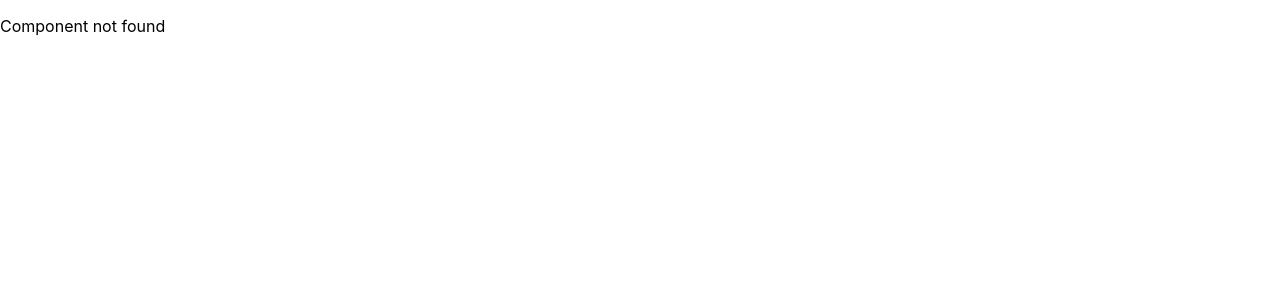
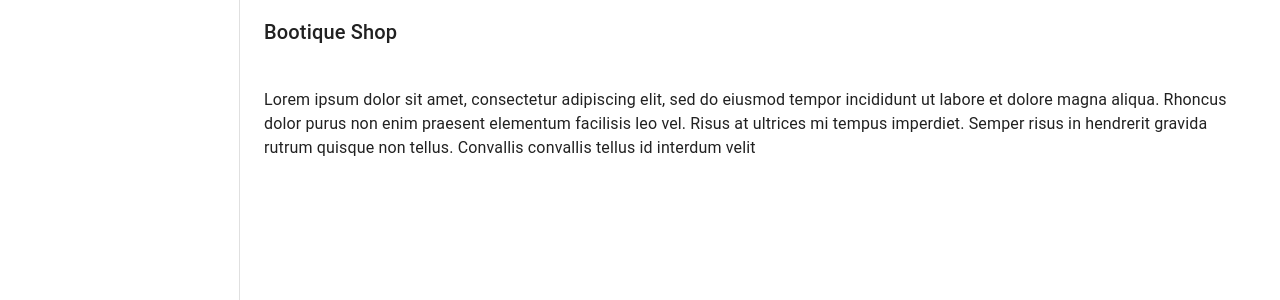
Before and after one commit to OdidaProtas/Ngong, a React (Vite) app: page / in a window 1280 px wide. Before the commit this address had no page. Shown: the top 300 px of the page. Built offline with nearby package versions, Linux system fonts and the light colour scheme.

Commit message:
add navigation components

```diff
--- a/package.json
+++ b/package.json
@@ -9,6 +9,7 @@
   "dependencies": {
     "@emotion/react": "^11.4.1",
     "@emotion/styled": "^11.3.0",
+    "@mui/icons-material": "^5.0.1",
     "@mui/material": "^5.0.1",
     "@mui/styles": "^5.0.1",
     "react": "^17.0.0",
--- a/src/App.tsx
+++ b/src/App.tsx
@@ -1,9 +1,7 @@
 import AppNavigation from "./navigation/AppNavigation";
 
 function App() {
-  return (
-      <AppNavigation />
-  );
+  return <AppNavigation />;
 }
 
 export default App;
--- /dev/null
+++ b/src/components/DrawerComponent/DrawerComponent.tsx
@@ -0,0 +1,74 @@
+import Divider from "@mui/material/Divider/Divider";
+import List from "@mui/material/List/List";
+import ListItem from "@mui/material/ListItem/ListItem";
+import ListItemIcon from "@mui/material/ListItemIcon/ListItemIcon";
+import ListItemText from "@mui/material/ListItemText/ListItemText";
+import Toolbar from "@mui/material/Toolbar/Toolbar";
+
+import Drawer from "@mui/material/Drawer";
+import InboxIcon from "@mui/icons-material/MoveToInbox";
+import MailIcon from "@mui/icons-material/Mail";
+import Box from "@mui/material/Box/Box";
+
+const drawer = (
+  <div>
+    <Toolbar />
+  </div>
+);
+
+interface DrawerComponentInterface {
+  container: any;
+  mobileOpen: any;
+  handleDrawerToggle: any;
+  drawerWidth: any;
+}
+
+export default function DrawerComponent({
+  container,
+  mobileOpen,
+  handleDrawerToggle,
+  drawerWidth,
+}: DrawerComponentInterface) {
+  return (
+    <>
+      <Box
+        component="nav"
+        sx={{ width: { sm: drawerWidth }, flexShrink: { sm: 0 } }}
+        aria-label="mailbox folders"
+      >
+        {/* The implementation can be swapped with js to avoid SEO duplication of links. */}
+        <Drawer
+          container={container}
+          variant="temporary"
+          open={mobileOpen}
+          onClose={handleDrawerToggle}
+          ModalProps={{
+            keepMounted: true, // Better open performance on mobile.
+          }}
+          sx={{
+            display: { xs: "block", sm: "none" },
+            "& .MuiDrawer-paper": {
+              boxSizing: "border-box",
+              width: drawerWidth,
+            },
+          }}
+        >
+          {drawer}
+        </Drawer>
+        <Drawer
+          variant="permanent"
+          sx={{
+            display: { xs: "none", sm: "block" },
+            "& .MuiDrawer-paper": {
+              boxSizing: "border-box",
+              width: drawerWidth,
+            },
+          }}
+          open
+        >
+          {drawer}
+        </Drawer>
+      </Box>
+    </>
+  );
+}
--- /dev/null
+++ b/src/components/NavbarComponent/NavbarComponent.styles.ts
@@ -0,0 +1,12 @@
+import { Theme } from "@mui/material";
+import { createStyles, makeStyles } from "@mui/styles";
+
+const useStyles = makeStyles((theme: Theme) =>
+  createStyles({
+    appBar: {
+      elevation: 0,
+    },
+  })
+);
+
+export default useStyles;
--- /dev/null
+++ b/src/components/NavbarComponent/NavbarComponent.tsx
@@ -0,0 +1,43 @@
+import React from "react";
+import AppBar from "@mui/material/AppBar";
+import IconButton from "@mui/material/IconButton";
+import MenuIcon from "@mui/icons-material/Menu";
+import Toolbar from "@mui/material/Toolbar";
+import Typography from "@mui/material/Typography";
+import useStyles from "./NavbarComponent.styles";
+
+const drawerWidth = 240;
+
+export default function NavbarComponent() {
+  const handleDrawerToggle = () => {};
+  const classes = useStyles();
+  return (
+    <>
+      <AppBar
+        position="fixed"
+        sx={{
+          width: { sm: `calc(100% - ${drawerWidth}px)` },
+          ml: { sm: `${drawerWidth}px` },
+        }}
+        color="transparent"
+        elevation={0}
+        className={classes.appBar}
+      >
+        <Toolbar>
+          <IconButton
+            color="inherit"
+            aria-label="open drawer"
+            edge="start"
+            onClick={handleDrawerToggle}
+            sx={{ mr: 2, display: { sm: "none" } }}
+          >
+            <MenuIcon />
+          </IconButton>
+          <Typography variant="h6" noWrap component="div">
+            Bootique Shop
+          </Typography>
+        </Toolbar>
+      </AppBar>
+    </>
+  );
+}
--- a/src/components/index.ts
+++ b/src/components/index.ts
@@ -3,11 +3,15 @@
 import LogoComponent from "./LogoComponent/LogoComponent";
 import SignInWithGoogleComponent from "./SignInWithGoogleComponent/SignInWithGoogleComponent";
 import AuthenticationFormComponent from "./AuthenticationFormComponent/AuthenticationFormComponent";
+import NavbarComponent from "./NavbarComponent/NavbarComponent";
+import DrawerComponent from "./DrawerComponent/DrawerComponent";
 
 export {
   OnboardingComponent,
   StyledBackground,
   LogoComponent,
   AuthenticationFormComponent,
-  SignInWithGoogleComponent
+  SignInWithGoogleComponent,
+  NavbarComponent,
+  DrawerComponent,
 };
--- a/src/navigation/AppNavigation.tsx
+++ b/src/navigation/AppNavigation.tsx
@@ -1,11 +1,14 @@
 import { BrowserRouter as Router, Switch, Route } from "react-router-dom";
-import { RegistrationScreen, LoginScreen } from "../screens";
+import { RegistrationScreen, LoginScreen, HomeScreen } from "../screens";
 import NotFoundScreen from "../screens/NotFoundScreen/NotFoundScreen";
 
 export default function AppNavigation() {
   return (
     <Router>
       <Switch>
+        <Route exact path="/">
+          <HomeScreen />
+        </Route>
         <Route exact path="/registration">
           <RegistrationScreen />
         </Route>
@@ -13,7 +16,7 @@
           <LoginScreen />
         </Route>
         <Route path="**">
-          <NotFoundScreen/>
+          <NotFoundScreen />
         </Route>
       </Switch>
     </Router>
--- /dev/null
+++ b/src/screens/HomeScreen/HomeScreen.tsx
@@ -0,0 +1,47 @@
+import * as React from "react";
+import Box from "@mui/material/Box";
+import CssBaseline from "@mui/material/CssBaseline";
+import Toolbar from "@mui/material/Toolbar";
+import Typography from "@mui/material/Typography";
+import { NavbarComponent, DrawerComponent } from "../../components";
+
+const drawerWidth = 240;
+
+interface Props {
+  window?: () => Window;
+}
+
+export default function HomeScreen(props: Props) {
+  const { window } = props;
+  const [mobileOpen, setMobileOpen] = React.useState(false);
+
+  const handleDrawerToggle = () => {
+    setMobileOpen(!mobileOpen);
+  };
+
+  const container =
+    window !== undefined ? () => window().document.body : undefined;
+
+  return (
+    <Box sx={{ display: "flex" }}>
+      <CssBaseline />
+      <NavbarComponent />
+      <DrawerComponent
+        container={container}
+        mobileOpen={mobileOpen}
+        handleDrawerToggle={handleDrawerToggle}
+        drawerWidth={drawerWidth}
+      />
+      <Box component="main" sx={{ flexGrow: 1, p: 3 }}>
+        <Toolbar />
+        <Typography paragraph>
+          Lorem ipsum dolor sit amet, consectetur adipiscing elit, sed do
+          eiusmod tempor incididunt ut labore et dolore magna aliqua. Rhoncus
+          dolor purus non enim praesent elementum facilisis leo vel. Risus at
+          ultrices mi tempus imperdiet. Semper risus in hendrerit gravida rutrum
+          quisque non tellus. Convallis convallis tellus id interdum velit
+        </Typography>
+      </Box>
+    </Box>
+  );
+}
--- a/src/screens/index.ts
+++ b/src/screens/index.ts
@@ -1,4 +1,4 @@
 import LoginScreen from "./LoginScreen/LoginScreen";
 import RegistrationScreen from "./RegistrationScreen/RegistrationScreen";
-
-export {RegistrationScreen, LoginScreen}
+import HomeScreen from "./HomeScreen/HomeScreen";
+export { RegistrationScreen, LoginScreen, HomeScreen };
```
Also changed, not shown: 1 other file (tests, documents, lock files or other folders).
